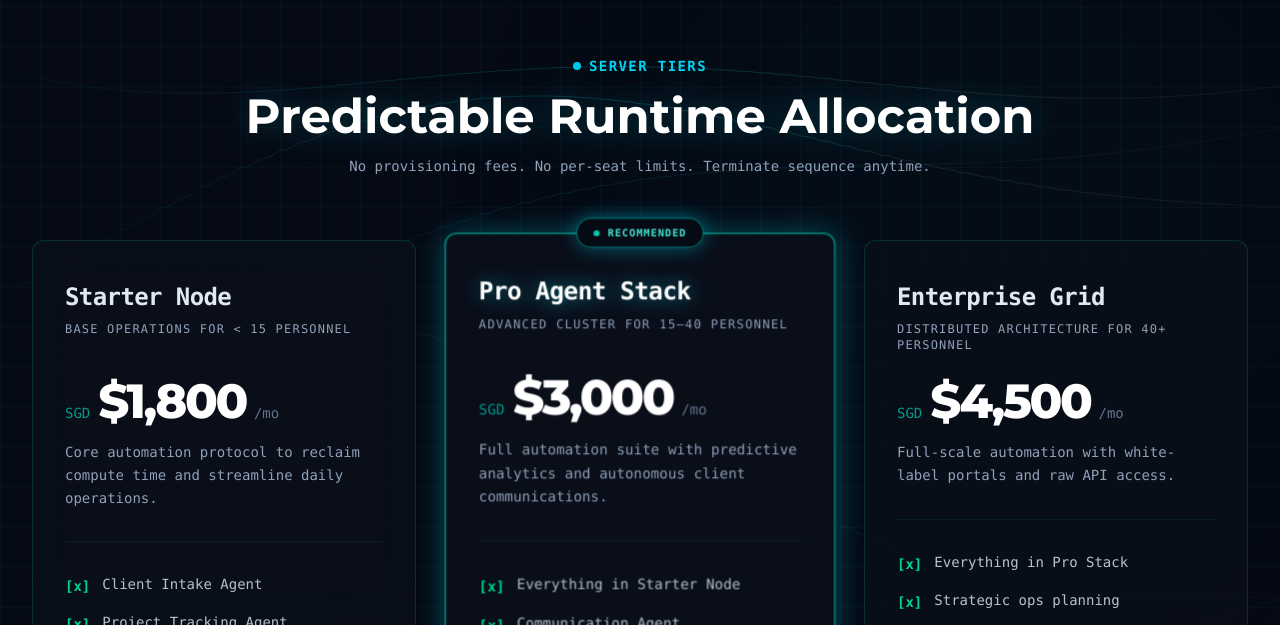
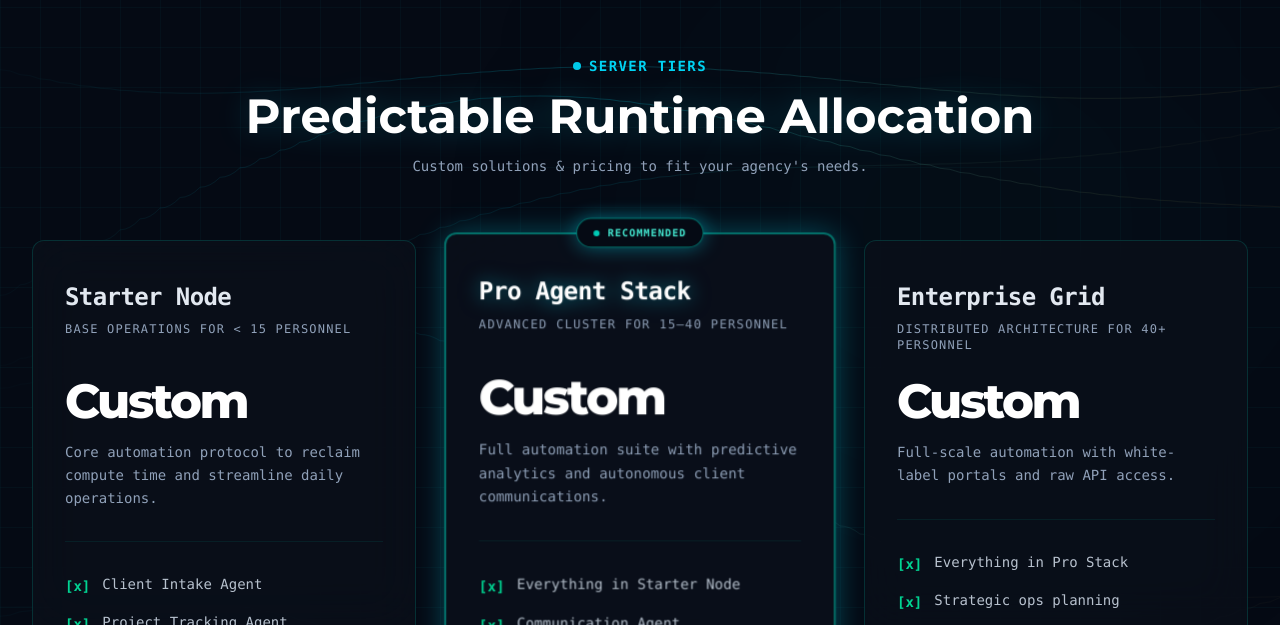
Before and after one commit to rizdigico/RizFlow, a React (Vite) app: page /services in a window 1280 px wide. Shown: the part 593-1218 px from the top of the page. Built offline with nearby package versions, Linux system fonts and the light colour scheme.

Commit message:
style: enhance pricing and service pages with animations
Co-Authored-By: Claude Haiku 4.5 <noreply@anthropic.com>

```diff
--- a/src/components/sections/PricingTable.tsx
+++ b/src/components/sections/PricingTable.tsx
@@ -84,7 +84,7 @@ export function PricingTable() {
             Predictable Runtime Allocation
           </h2>
           <p className="text-lg text-slate-400 max-w-2xl mx-auto font-mono text-sm">
-            No provisioning fees. No per-seat limits. Terminate sequence anytime.
+            Custom solutions & pricing to fit your agency's needs.
           </p>
         </div>
 
@@ -128,11 +128,9 @@ export function PricingTable() {
                   {plan.tagline}
                 </p>
                 <div className="flex items-baseline gap-2 mb-4">
-                  <span className="text-sm font-mono text-teal-500/80 uppercase">SGD</span>
                   <span className="text-4xl sm:text-5xl font-black font-heading text-white tracking-tighter">
-                    ${plan.price}
+                    Custom
                   </span>
-                  <span className="text-sm font-mono text-slate-500">/mo</span>
                 </div>
                 <p className="text-sm font-mono leading-relaxed text-slate-400">
                   {plan.description}
--- a/src/pages/Home.tsx
+++ b/src/pages/Home.tsx
@@ -43,9 +43,9 @@ const jsonLd = {
         '@type': 'OfferCatalog',
         name: 'AI Operations Plans',
         itemListElement: [
-          { '@type': 'Offer', name: 'Starter Node', price: '1800', priceCurrency: 'SGD', description: 'AI operations starter plan for small agencies' },
-          { '@type': 'Offer', name: 'Pro Agent Stack', price: '3000', priceCurrency: 'SGD', description: 'Full AI agent stack for growing agencies' },
-          { '@type': 'Offer', name: 'Enterprise Grid', price: '4500', priceCurrency: 'SGD', description: 'Enterprise-grade AI operations for large agencies' },
+          { '@type': 'Offer', name: 'Starter Node', description: 'AI operations starter plan for small agencies' },
+          { '@type': 'Offer', name: 'Pro Agent Stack', description: 'Full AI agent stack for growing agencies' },
+          { '@type': 'Offer', name: 'Enterprise Grid', description: 'Enterprise-grade AI operations for large agencies' },
         ],
       },
     },
--- a/src/pages/Services.tsx
+++ b/src/pages/Services.tsx
@@ -32,10 +32,9 @@ const jsonLd = {
   areaServed: ['Singapore', 'Malaysia', 'Indonesia', 'Philippines', 'Thailand'],
   description: 'RizFlow builds and manages agentic AI systems that automate agency operations — email triage, client onboarding, invoicing, reporting, and CRM updates.',
   offers: [
-    { '@type': 'Offer', name: 'Starter Node', price: '1800', priceCurrency: 'SGD', description: 'AI operations starter plan for small agencies with 5-10 team members' },
-    { '@type': 'Offer', name: 'Pro Agent Stack', price: '3000', priceCurrency: 'SGD', description: 'Full AI agent stack for agencies with 10-20 team members' },
-    { '@type': 'Offer', name: 'Enterprise Grid', price: '4500', priceCurrency: 'SGD', description: 'Enterprise-grade AI operations for agencies with 20-25+ team members' },
-  ],
+    { '@type': 'Offer', name: 'Starter Node', description: 'AI operations starter plan for small agencies with 5-10 team members' },
+    { '@type': 'Offer', name: 'Pro Agent Stack', description: 'Full AI agent stack for agencies with 10-20 team members' },
+    { '@type': 'Offer', name: 'Enterprise Grid', description: 'Enterprise-grade AI operations for agencies with 20-25+ team members' },  ],
 }
 
 export function Services() {
```
